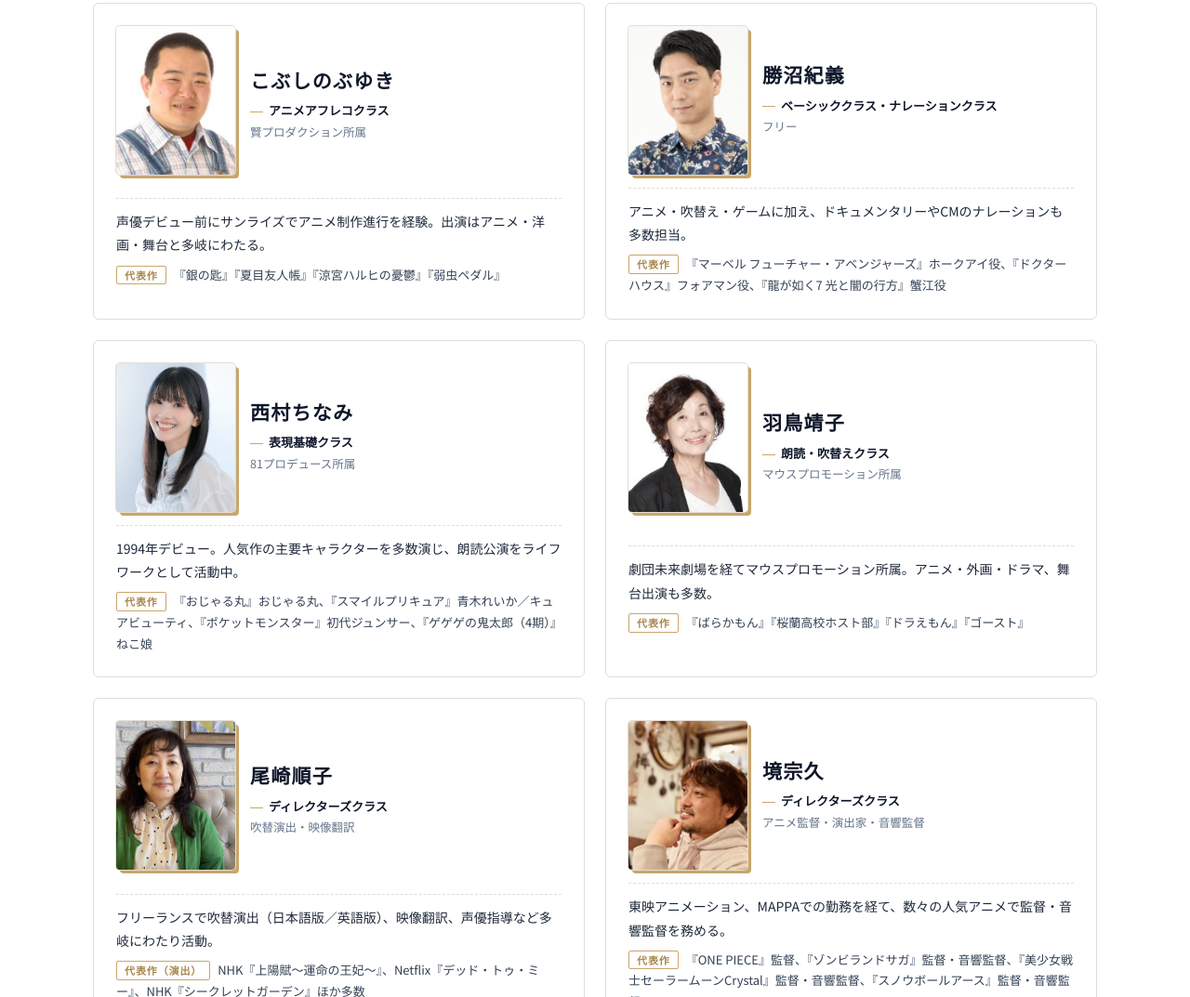
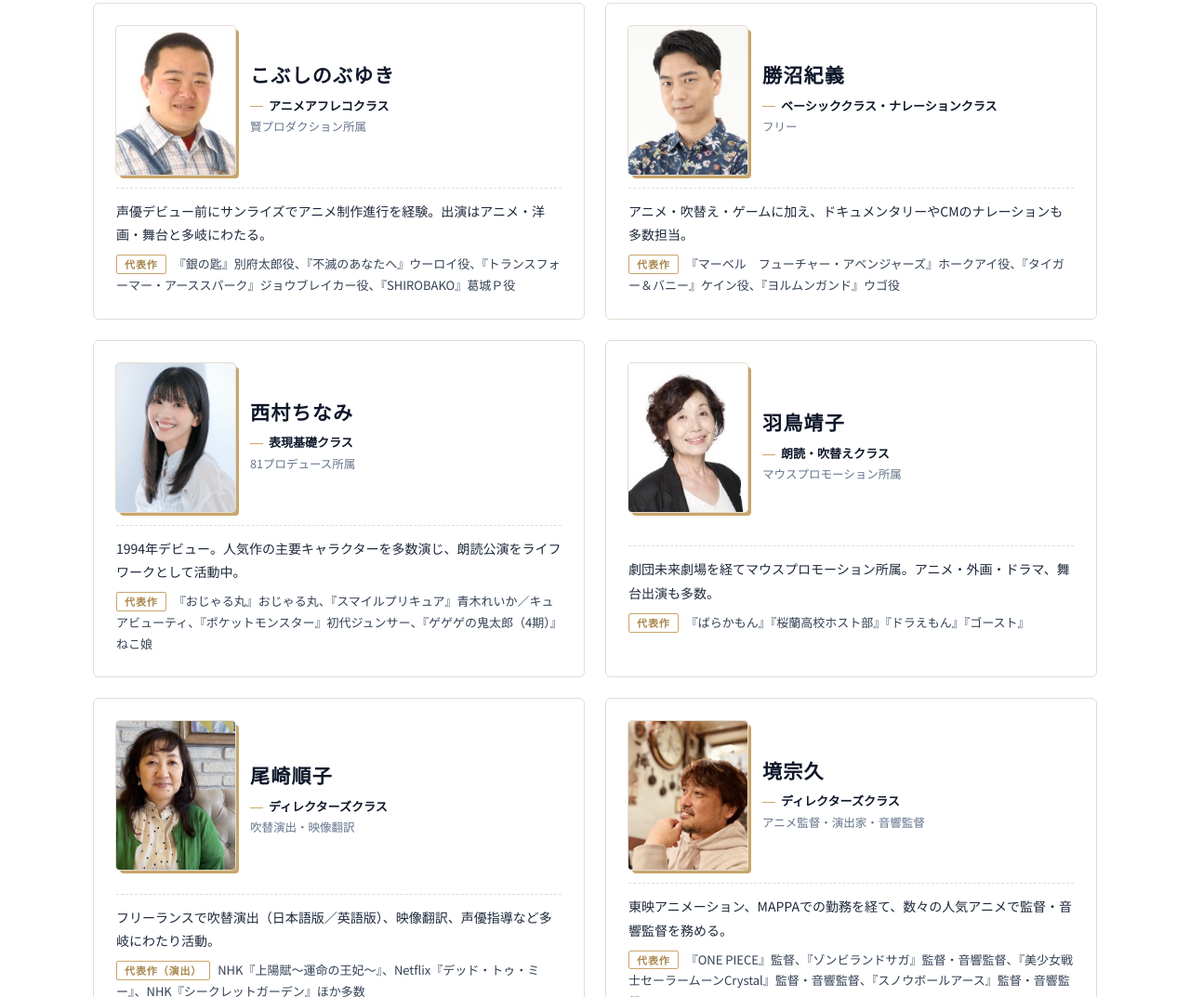
Before and after one commit to ssstudioseiyuu-collab/seiyuu-course, a plain HTML site: page index.html in a window 1280 px wide. Shown: the part 5348-6421 px from the top of the page at 93% size. Drawn offline with Linux system fonts and the light colour scheme.

Commit message:
Add files via upload

```diff
--- a/index.html
+++ b/index.html
@@ -387,7 +387,7 @@
         </div>
         <div class="teacher-detail">
           <p class="teacher-profile">声優デビュー前にサンライズでアニメ制作進行を経験。出演はアニメ・洋画・舞台と多岐にわたる。</p>
-          <p class="teacher-works"><span class="works-label">代表作</span>『銀の匙』『夏目友人帳』『涼宮ハルヒの憂鬱』『弱虫ペダル』</p>
+          <p class="teacher-works"><span class="works-label">代表作</span>『銀の匙』別府太郎役、『不滅のあなたへ』ウーロイ役、『トランスフォーマー・アーススパーク』ジョウブレイカー役、『SHIROBAKO』葛城Ｐ役</p>
         </div>
       </article>
 
@@ -400,7 +400,7 @@
         </div>
         <div class="teacher-detail">
           <p class="teacher-profile">アニメ・吹替え・ゲームに加え、ドキュメンタリーやCMのナレーションも多数担当。</p>
-          <p class="teacher-works"><span class="works-label">代表作</span>『マーベル フューチャー・アベンジャーズ』ホークアイ役、『ドクターハウス』フォアマン役、『龍が如く7 光と闇の行方』蟹江役</p>
+          <p class="teacher-works"><span class="works-label">代表作</span>『マーベル　フューチャー・アベンジャーズ』ホークアイ役、『タイガー＆バニー』ケイン役、『ヨルムンガンド』ウゴ役</p>
         </div>
       </article>
 
```
